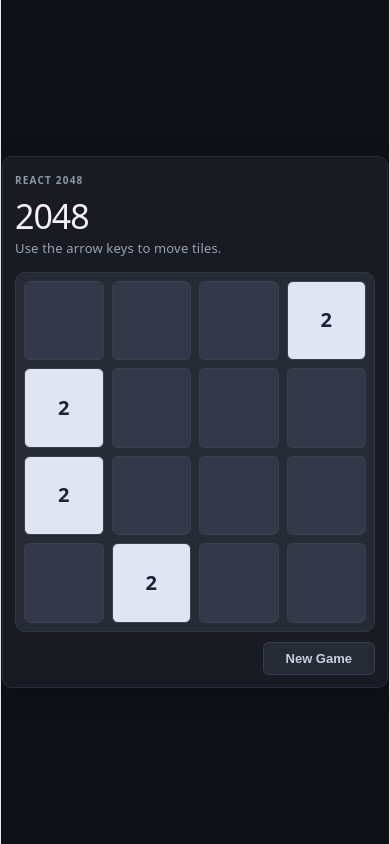
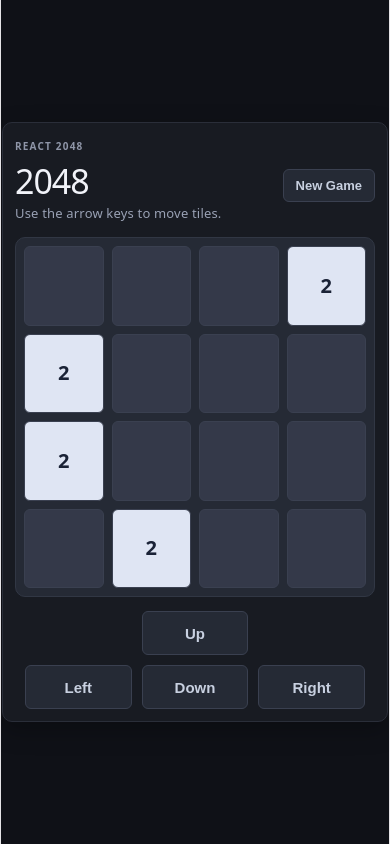
Before and after one commit to yessur3808/react-2048, a React (Vite) app: page / in a window 390 px wide. Built offline with nearby package versions, Linux system fonts and the light colour scheme.

Commit message:
Update UI with buttons for new game, arrow keys, animate them on use for a more user friendly experience

```diff
--- a/src/App.css
+++ b/src/App.css
@@ -20,6 +20,13 @@
 .game-header {
   margin-bottom: 12px;
   text-align: left;
+}
+
+.game-header-row {
+  display: flex;
+  align-items: center;
+  justify-content: space-between;
+  gap: 12px;
 }
 
 .game-kicker {
@@ -164,25 +171,93 @@
 }
 
 .game-overlay__btn,
-.game-new-btn {
-  padding: 8px 22px;
+.game-new-btn,
+.game-move-btn {
+  padding: 9px 18px;
   border-radius: 6px;
   border: 1px solid #3a4050;
   background: #252a35;
   color: #c8d0e0;
-  font-size: 13px;
+  font-size: 14px;
   font-weight: 600;
   cursor: pointer;
-  transition: background 0.15s;
+  transition: background 0.15s, transform 0.12s, box-shadow 0.12s;
 }
 
 .game-overlay__btn:hover,
-.game-new-btn:hover {
+.game-new-btn:hover,
+.game-move-btn:hover {
   background: #2e3444;
 }
 
+.game-new-btn:active {
+  transform: translateY(1px);
+  background: #31394a;
+  box-shadow: inset 0 1px 2px rgba(0, 0, 0, 0.32);
+}
+
+.game-move-btn:disabled {
+  opacity: 0.45;
+  cursor: not-allowed;
+}
+
+.game-move-btn:disabled:hover {
+  background: #252a35;
+}
+
 .game-footer {
-  margin-top: 10px;
+  margin-top: 14px;
   display: flex;
-  justify-content: flex-end;
+  justify-content: center;
 }
+
+.game-controls {
+  width: min(100%, 360px);
+  display: grid;
+  grid-template-columns: repeat(3, minmax(0, 1fr));
+  gap: 10px;
+}
+
+.game-move-btn {
+  min-height: 44px;
+  font-size: 15px;
+}
+
+.game-move-btn--active {
+  background: #6d7fc2;
+  color: #f1f3f9;
+  border-color: #7f93df;
+  transform: translateY(1px);
+  box-shadow: 0 0 0 2px rgba(127, 147, 223, 0.35);
+}
+
+.game-move-btn--up {
+  grid-column: 2;
+}
+
+.game-move-btn--left {
+  grid-column: 1;
+}
+
+.game-move-btn--down {
+  grid-column: 2;
+}
+
+.game-move-btn--right {
+  grid-column: 3;
+}
+
+@media (max-width: 640px) {
+  .game-header-row {
+    align-items: flex-end;
+  }
+
+  .game-new-btn--top {
+    padding: 8px 12px;
+    font-size: 13px;
+  }
+
+  .game-controls {
+    width: min(100%, 340px);
+  }
+}
--- a/src/App.tsx
+++ b/src/App.tsx
@@ -1,6 +1,9 @@
-import { useEffect, useState } from "react";
+import { useEffect, useRef, useState } from "react";
 import "./App.css";
 import { GameBoard } from "./components/GameBoard";
+import { GameControls } from "./components/GameControls";
+import { GameHeader } from "./components/GameHeader";
+import { GameOverlay } from "./components/GameOverlay";
 import {
   addRandomTile,
   createInitialBoard,
@@ -26,16 +29,64 @@ const getDirectionFromKey = (key: string): Direction | null => {
 
 function App() {
   const [board, setBoard] = useState<Board>(() => createInitialBoard());
+  const [activeDirection, setActiveDirection] = useState<Direction | null>(
+    null,
+  );
+  const activeDirectionTimeoutRef = useRef<number | null>(null);
   const status: GameStatus = getGameStatus(board);
-  const isOver = status === "won" || status === "lost";
+  const isPlaying = status === "playing";
+
+  const getMoveButtonClassName = (direction: Direction): string => {
+    const isActive = activeDirection === direction;
+    return `game-move-btn game-move-btn--${direction}${isActive ? " game-move-btn--active" : ""}`;
+  };
+
+  // Briefly highlight the matching control for both keyboard and button moves.
+  const flashDirection = (direction: Direction) => {
+    setActiveDirection(direction);
+
+    if (activeDirectionTimeoutRef.current !== null) {
+      globalThis.clearTimeout(activeDirectionTimeoutRef.current);
+    }
+
+    activeDirectionTimeoutRef.current = globalThis.setTimeout(() => {
+      setActiveDirection(null);
+    }, 130);
+  };
 
   const handleNewGame = () => {
     setBoard(createInitialBoard());
   };
 
+  const handleMove = (direction: Direction) => {
+    flashDirection(direction);
+
+    if (!isPlaying) {
+      return;
+    }
+
+    setBoard((currentBoard) => {
+      const result = moveBoard(currentBoard, direction);
+
+      if (!result.changed) {
+        return currentBoard;
+      }
+
+      return addRandomTile(result.board);
+    });
+  };
+
+  useEffect(() => {
+    return () => {
+      if (activeDirectionTimeoutRef.current !== null) {
+        globalThis.clearTimeout(activeDirectionTimeoutRef.current);
+      }
+    };
+  }, []);
+
   useEffect(() => {
     const handleKeyDown = (event: KeyboardEvent) => {
-      if (isOver) {
+      if (!isPlaying) {
         return;
       }
 
@@ -46,16 +97,7 @@ function App() {
       }
 
       event.preventDefault();
-
-      setBoard((currentBoard) => {
-        const result = moveBoard(currentBoard, direction);
-
-        if (!result.changed) {
-          return currentBoard;
-        }
-
-        return addRandomTile(result.board);
-      });
+      handleMove(direction);
     };
 
     globalThis.addEventListener("keydown", handleKeyDown);
@@ -63,40 +105,24 @@ function App() {
     return () => {
       globalThis.removeEventListener("keydown", handleKeyDown);
     };
-  }, [isOver]);
+    // eslint-disable-next-line react-hooks/exhaustive-deps
+  }, [isPlaying]);
 
   return (
     <main className="app-root">
       <section className="game-shell" aria-label="2048 game container">
-        <header className="game-header">
-          <p className="game-kicker">React 2048</p>
-          <h1 className="game-title">2048</h1>
-          <p className="game-subtitle">Use the arrow keys to move tiles.</p>
-        </header>
+        <GameHeader onNewGame={handleNewGame} />
         <div className="game-board-wrapper">
           <GameBoard board={board} />
-          {isOver && (
-            <div
-              className={`game-overlay game-overlay--${status}`}
-              role="status"
-              aria-live="polite"
-            >
-              <p className="game-overlay__message">
-                {status === "won" ? "You won! 🎉" : "Game over"}
-              </p>
-              <button className="game-overlay__btn" onClick={handleNewGame}>
-                New Game
-              </button>
-            </div>
+          {!isPlaying && (
+            <GameOverlay status={status} onNewGame={handleNewGame} />
           )}
         </div>
-        {!isOver && (
-          <footer className="game-footer">
-            <button className="game-new-btn" onClick={handleNewGame}>
-              New Game
-            </button>
-          </footer>
-        )}
+        <GameControls
+          isPlaying={isPlaying}
+          onMove={handleMove}
+          getMoveButtonClassName={getMoveButtonClassName}
+        />
       </section>
     </main>
   );
--- /dev/null
+++ b/src/components/GameControls.tsx
@@ -0,0 +1,52 @@
+import type { Direction } from "../game/types";
+
+type GameControlsProps = Readonly<{
+  isPlaying: boolean;
+  onMove: (direction: Direction) => void;
+  getMoveButtonClassName: (direction: Direction) => string;
+}>;
+
+export const GameControls = ({
+  isPlaying,
+  onMove,
+  getMoveButtonClassName,
+}: GameControlsProps) => {
+  return (
+    <footer className="game-footer">
+      <div className="game-controls" aria-label="game controls">
+        <button
+          className={getMoveButtonClassName("up")}
+          onClick={() => onMove("up")}
+          disabled={!isPlaying}
+          aria-label="Move up"
+        >
+          Up
+        </button>
+        <button
+          className={getMoveButtonClassName("left")}
+          onClick={() => onMove("left")}
+          disabled={!isPlaying}
+          aria-label="Move left"
+        >
+          Left
+        </button>
+        <button
+          className={getMoveButtonClassName("down")}
+          onClick={() => onMove("down")}
+          disabled={!isPlaying}
+          aria-label="Move down"
+        >
+          Down
+        </button>
+        <button
+          className={getMoveButtonClassName("right")}
+          onClick={() => onMove("right")}
+          disabled={!isPlaying}
+          aria-label="Move right"
+        >
+          Right
+        </button>
+      </div>
+    </footer>
+  );
+};
--- /dev/null
+++ b/src/components/GameHeader.tsx
@@ -0,0 +1,20 @@
+import type { MouseEventHandler } from "react";
+
+type GameHeaderProps = Readonly<{
+  onNewGame: MouseEventHandler<HTMLButtonElement>;
+}>;
+
+export const GameHeader = ({ onNewGame }: GameHeaderProps) => {
+  return (
+    <header className="game-header">
+      <p className="game-kicker">React 2048</p>
+      <div className="game-header-row">
+        <h1 className="game-title">2048</h1>
+        <button className="game-new-btn game-new-btn--top" onClick={onNewGame}>
+          New Game
+        </button>
+      </div>
+      <p className="game-subtitle">Use the arrow keys to move tiles.</p>
+    </header>
+  );
+};
--- /dev/null
+++ b/src/components/GameOverlay.tsx
@@ -0,0 +1,23 @@
+import type { GameStatus } from "../game/types";
+
+type GameOverlayProps = Readonly<{
+  status: GameStatus;
+  onNewGame: () => void;
+}>;
+
+export const GameOverlay = ({ status, onNewGame }: GameOverlayProps) => {
+  return (
+    <div
+      className={`game-overlay game-overlay--${status}`}
+      role="status"
+      aria-live="polite"
+    >
+      <p className="game-overlay__message">
+        {status === "won" ? "You won! 🎉" : "Game over"}
+      </p>
+      <button className="game-overlay__btn" onClick={onNewGame}>
+        New Game
+      </button>
+    </div>
+  );
+};
```
